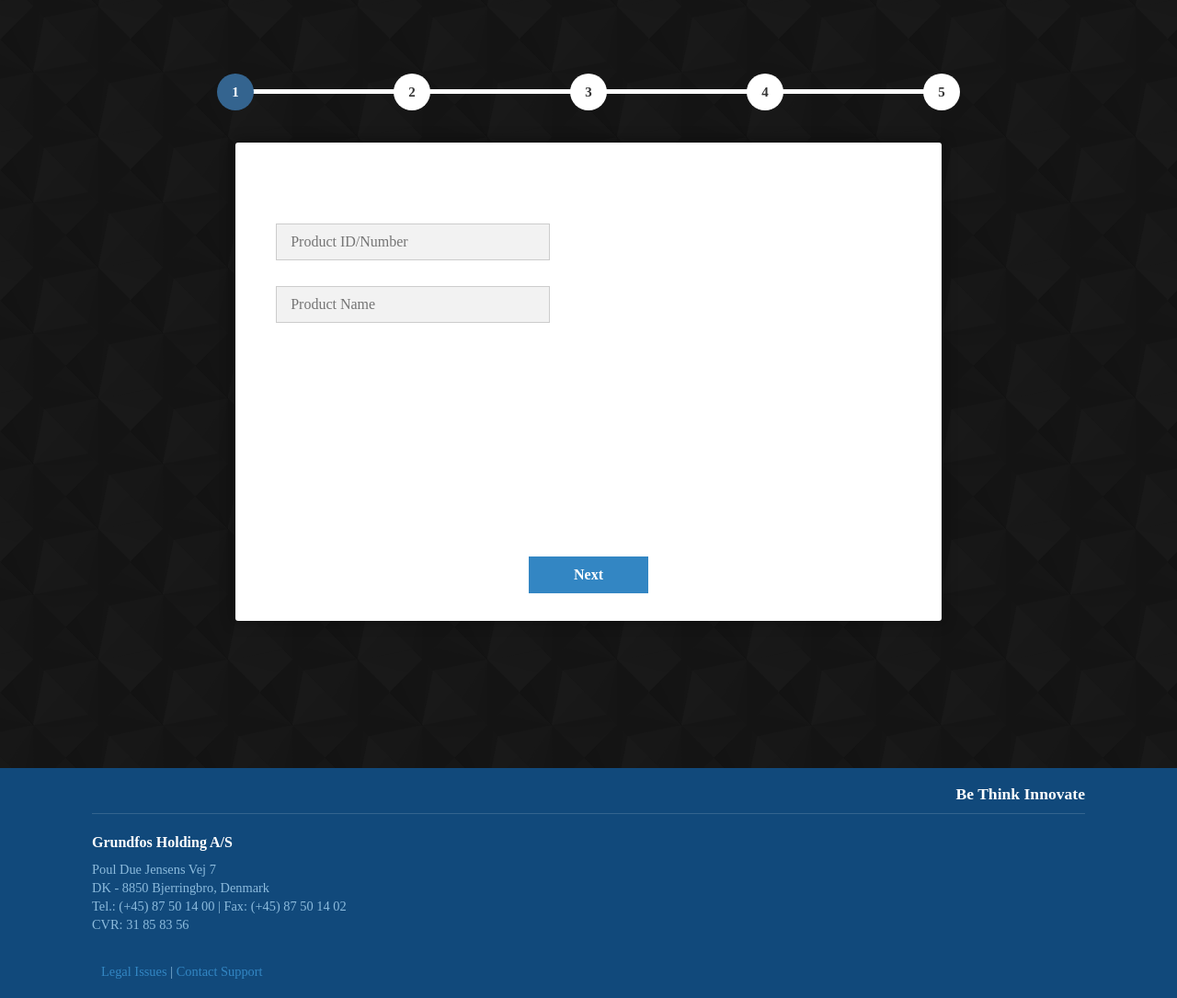
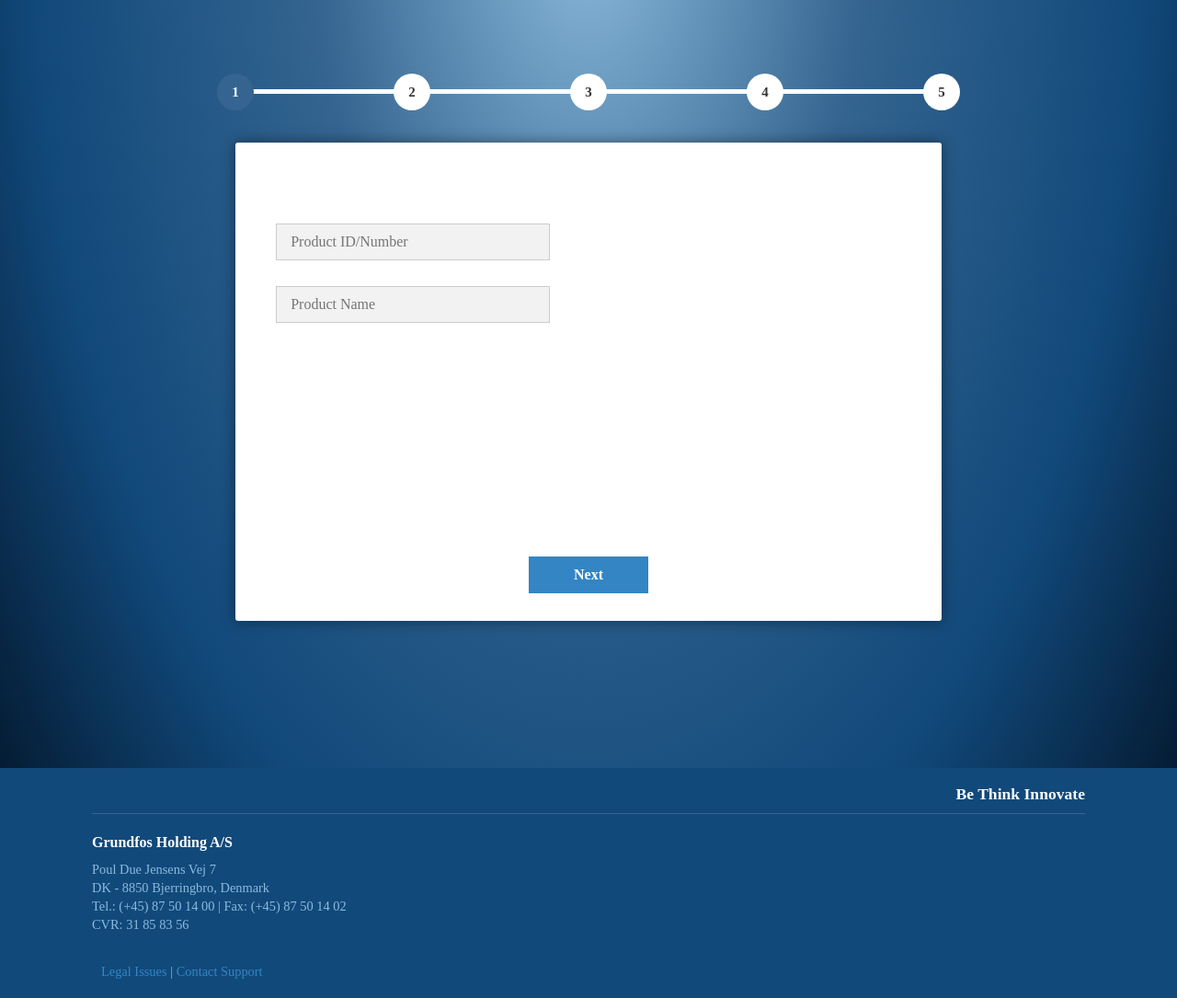
Before and after one commit to Bhodda/grundfosproject, a PHP site: page / in a window 1280 px wide. Shown: the part 100-1185 px from the top of the page at 92% size. Run offline with PHP 8.4, Linux system fonts and the light colour scheme; data that the repository does not hold is empty; some libraries are stand-ins or nearby versions; some web fonts are replaced.

Commit message:
merging of two different css files.
no biggie

```diff
--- a/style/style.css
+++ b/style/style.css
@@ -37,9 +37,69 @@ header {
 
 body {
     overflow-x: hidden;
-    background: url("../img/bodybg.png") repeat;
+    background: radial-gradient(at top,#8cbbdd,#34648f,#11497b,#000916);
+
 }
 
+/* startpage-styling */
+
+#landingh1 {
+    max-width: 600px;
+    font-family: 'grundfosBold';
+    font-size: 50px;
+    margin-top: 30px;
+    margin-left: 50px;
+    color: white;
+    display: inline-block
+}
+
+.psave{
+    margin-left: 600px;
+    padding-bottom: 30px;
+    font-family: 'grundfosBold';
+    font-size: 50px;
+    color: white;
+}
+
+.highlight{
+    color: #a2c510;
+}
+
+.container{
+    width: 100%;
+    padding-top: 70px;
+    padding-bottom: 30px;
+}
+
+.container img{
+    width: 100%;
+    padding-top: 50px;
+    padding-bottom: 50px;
+}
+
+.container a{
+    text-decoration: none;
+}
+
+.startbutton{
+    width: 150px;
+    height: 150px;
+    float:right;
+    margin-right: 250px;
+    background: #b5d140;
+    font-weight: bold;
+    color: white;
+    cursor: pointer;
+    border-radius: 50%;
+    font-family: 'grundfosP';
+    font-size: 25px;
+    letter-spacing: 1px;
+    box-shadow: 0 0 15px 1px rgba(0, 0, 0, 0.4);
+}
+
+.startbutton:hover{
+    background: #a2c510;
+}
 
 /* input form (http://codepen.io/anon/pen/apaYZR)*/
 
@@ -93,6 +153,8 @@ body {
     padding: 7px 5px;
     margin: 10px 5px;
 }
+
+
 #msform .action-button:hover, #msform .action-button:focus {
     background: #0068b4;
 }
@@ -162,11 +224,13 @@ body {
 .fieldsetwrapper {
     text-align: left;
     min-height: 420px;
+    display: block;
 }
 .inputwrapper {
     width: 42%;
     margin-left: 2%;
     padding-top: 50px;
+    display: inline-block;
 }
 
 input {
@@ -219,6 +283,34 @@ input:focus {
     display: none;
 }
 
+/* visual guide */
+
+.guidewrapper {
+    position: relative;
+    display: inline-block;
+    width: 44%;
+    height: 100%;
+    float:right;
+    margin-right: 3%;
+    margin-top: 5%;
+
+    display: none;
+}
+
+.guidewrapper img {
+    position: absolute;
+    top: 0;
+    left: 0;
+
+    width: 100%;
+    height: 300px;
+
+
+}
+
+.display {
+    display: static;
+}
 /* aside */
 
 #customerform {
```
